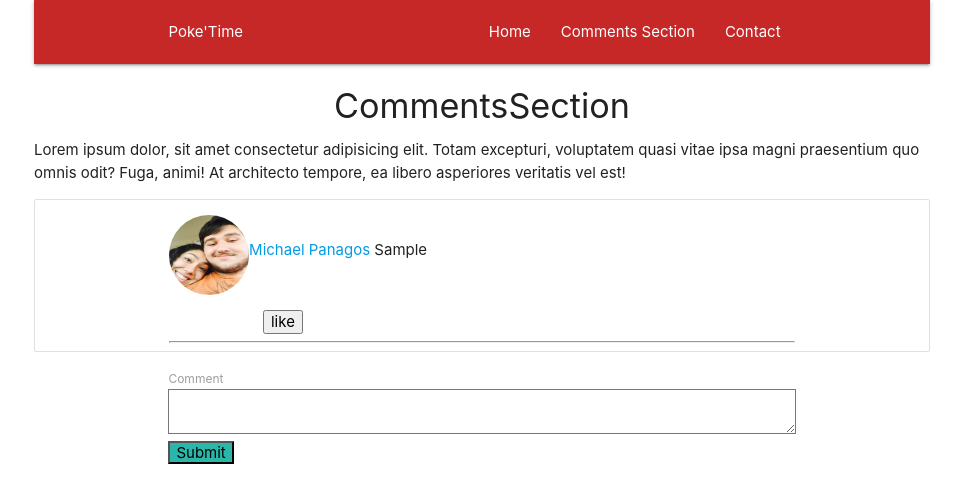
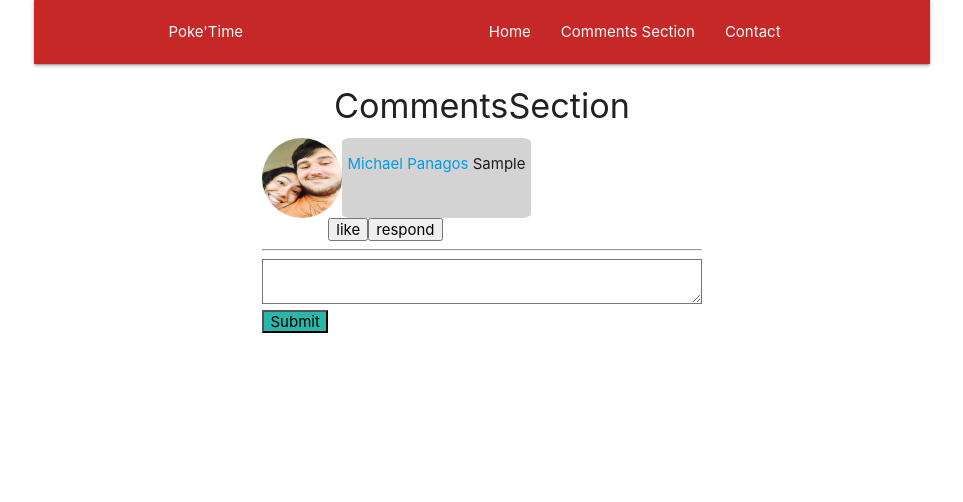
Before and after one commit to mikePanagos/reactsinglepagetest, a React (Create React App) app: page /CommentsSection in a window 1280 px wide. Both pictures are taken after typing "Sample" into the empty fields and a click on the button "Submit". Shown: the top 502 px of the page, without its empty margins (158-1121 px from the left). Built offline with nearby package versions, Linux system fonts and the light colour scheme; the HTML template or start-up script is replaced by a standard one.

Commit message:
adding more funciton to comm and look

```diff
--- a/src/components/CommentForm.js
+++ b/src/components/CommentForm.js
@@ -4,31 +4,36 @@ import React, { Component } from 'react'
 
 class CommentForm extends Component {
     state = {
-        author:'',comment: '',likes:0,commentsOnThisComment:[]
+        author: '', comment: '', likes: 0, commentsOnThisComment: [], isSubComment: false, show: false
     }
-    handleChange=(e)=>  {
-            this.setState({ comment:e.target.value });
+    handleChange = (e) => {
+        this.setState({ comment: e.target.value });
 
     }
-    handleSubmit=(e)=> {
+    handleSubmit = (e) => {
         e.preventDefault();
-        if(!this.props.sub){
-            this.props.addComment(this.state);}
-        else{
-            this.props.addSubComment(this.props.masterComment,this.state);
+        // console.log(this.props.sub);
+
+        if (!this.props.sub) {
+            this.props.addComment(this.state, false, null);
+            this.setState({ comment: '' });
+        } else{
+            // console.log(this.props.mainComment);
+
+            this.props.addComment(this.props.mainComment, true, this.state);
+            this.setState({ comment: '' });
         }
-        this.setState({comment:''});
-     }
-            render() {
-            return(
+    }
+    render() {
+        return (
             <div className="container ">
-                    <form onSubmit={this.handleSubmit} >
-                        <label htmlFor="">Comment</label>
-                          <textarea name="" id="commentfield" cols="30" rows="10 "onChange={this.handleChange}value = { this.state.comment }></textarea>
+                <form onSubmit={this.handleSubmit} >
+                    {/* <input type="text"onChange={this.handleChange} value={this.state.comment}/> */}
+                    <textarea name="" id="commentfield" cols="30" rows="10 " onChange={this.handleChange} value={this.state.comment}></textarea>
                     <button>Submit</button>
                 </form>
-                </div>)
-                }
+            </div>)
+    }
 }
 
 
--- a/src/components/Comments.js
+++ b/src/components/Comments.js
@@ -1,55 +1,42 @@
 import React from 'react'
 import pic from "../pics/IMG_1535.JPG"
-import  './piccss.css';
+import './piccss.css';
 import CommentForm from './CommentForm';
+import SubComments from './SubComments';
+
 
 // TODO: fix show command for each comment
 
-const Comments=({comments,like,addSubComment,commentONAComment})=>
-{
+const Comments = ({ comments, like, showCommentForm, addComment }) => {
 
-
-        //get all comments in renderable shape
-        const comment=comments.map(comment=>{
-            //get all comments on comments in renderablel shape
-            let subComment=comments.map(comment=>{
-                let sub=comment.commentsOnThisComment;
-                console.log(sub);
-
-                if(!sub.length===0)
-                {return(
-                    <div className="container"key={sub.key}>
-                        <p><img align="middle" className="pic" src={pic} alt="pic"/>
-                        <a href="https://www.facebook.com"htmlFor="">Michael Panagos </a>{sub.comment}</p>
-                        <div className="likeedit container">
-                            <label htmlFor="">{(sub.likes!==0)?sub.likes:null}</label><button onClick={()=>{like(sub)}}>like</button>
-                            {/* {(!state.show)?<button onClick={()=>{commentONAComment(sub)}}>comment</button>:null}
-                            {(state.show)?<CommentForm masterComment={sub}sub={true}addSubComment={addSubComment}/>:null} */}
-
+    //get all comments in renderable shape
+    const comment = comments.map(comment => {
+        //get all comments on comments in renderablel shape
+        return (
+            <div className="container" key={comment.key}>
+                <div className="rowC">
+                    <img align="middle" className="pic" src={pic} alt="pic" />
+                    <div className="commentsection">
+                    <p><a href="https://www.facebook.com" htmlFor="">Michael Panagos </a>
+                        {comment.comment}</p>
                         </div>
-                        <hr/>
-                    </div>
-                    );}else{return null;}
-                });
-        return(
-            <div className="container"key={comment.key}>
-                <p><img align="middle" className="pic" src={pic} alt="pic"/>
-                <a href="https://www.facebook.com"htmlFor="">Michael Panagos </a>{comment.comment}</p>
+                </div>
                 <div className="likeedit container">
-                    <label htmlFor="">{(comment.likes!==0)?comment.likes:null}</label><button onClick={()=>{like(comment)}}>like</button>
-                    {/* {(!state.show)?<button onClick={()=>{commentONAComment(comment)}}>comment</button>:null}
-                    {(state.show)?<CommentForm masterComment={comment}sub={true}addSubComment={addSubComment}/>:null} */}
-                    {subComment}
+                    <label htmlFor="">{(comment.likes !== 0) ? comment.likes : null}</label>
+                    <button onClick={() => { like(comment, false) }}>like</button>
+                    {(comment.commentsOnThisComment.length > 0) ? <SubComments addComment={addComment} showCommentForm={showCommentForm} like={like} comments={comment.commentsOnThisComment} /> : null}
+                    {(comment.show) ? <CommentForm mainComment={comment} addComment={addComment} sub={true} /> : null}
+                    {(!comment.show) ? <button onClick={() => { showCommentForm(comment) }}>respond</button> : null}
                 </div>
-                <hr/>
-            </div>
-            );
-    });
-            return(
-            <div className="todos collection">
-                {comment}
+                <hr />
             </div>
         );
+    });
+    return (
+        <div className="todos ">
+            {comment}
+        </div>
+    );
 }
 
 export default Comments;
--- a/src/components/CommentsSection.js
+++ b/src/components/CommentsSection.js
@@ -12,49 +12,74 @@ import Comments from './Comments';
 
 class CommentsSection extends Component {
     state = {
-        comments:[
+        comments: [
 
         ]
     }
-    addComment=(comment)=>{
-        comment.key=Math.random();
-        let comments =[...this.state.comments,comment];
-        this.setState({comments});
+    addComment = (comment, isSubComment, subComment) => {
+        let comments
+        if (isSubComment) {
+            subComment.key = Math.random();
+            subComment.isSubComment = true;
+            comments = [...this.state.comments];
+            comments.map(com => {
+                if (com.key === comment.key) {
+                    com.commentsOnThisComment = [...com.commentsOnThisComment, subComment];
                 }
-    addSubComment=(comment,subcomment)=>{
-        subcomment.key=Math.random();
-        let comments =[...this.state.comments];
-        comments=comments.map(com=>{
-            comment.commentsOnThisComment=(com.key===comment.key)?[...comment.commentsOnThisComment,subcomment]:comment.commentsOnThisComment;
                 return com;
             })
-        console.log(comments);
-        this.setState({comments});
+            comment.show = false;
+        } else {
+            comment.key = Math.random();
+            comment.isSubComment = false;
+            comments = [...this.state.comments, comment];
         }
-    like= (comment)=>{
-        let comments=[...this.state.comments];
-        comments=comments.map((com)=>{
-            console.log(com.key===comment.key);
-
-            com.likes=(com.key===comment.key)?com.likes+1:com.likes;
-            return com;
-        });
-        console.log(comments);
-        this.setState({comments});
-    }
-    commentONAComment=()=>{
-        console.log("stuff about to go down");
+        this.setState({ comments })
 
     }
-    render(){
+    like = (comment, sub) => {
+        let comments
+        if (!sub) {
+            comments = [...this.state.comments];
+            for (let i = 0; i < comments.length; i++) {
+
+                if (comment.key === comments[i].key) {
+                    comments[i].likes++;
+                }
+            }
+        } else {
+            comments = [...this.state.comments];
+            for (let i = 0; i < comments.length; i++) {
+                if(comments[i].commentsOnThisComment){
+                for (let j = 0; j < comments[i].commentsOnThisComment.length; j++) {
+                    if (comment.key === comments[i].commentsOnThisComment[j].key) {
+                        comments[i].commentsOnThisComment[j].likes++;
+                    }
+                }}
+            }
+        }
+        this.setState({ comments });
+    }
+    showCommentForm = ({ key }) => {
+        let comments = [...this.state.comments];
+        comments = comments.map(comment => {
+            if (comment.key === key) {
+                comment.show = true;
+            }
+            return comment;
+        })
+        this.setState({ comments });
+
+    }
+    render() {
         return (
-        <div className="">
+            <div className="container">
                 <h4 className="center">CommentsSection</h4>
-            <p>Lorem ipsum dolor, sit amet consectetur adipisicing elit. Totam excepturi, voluptatem quasi vitae ipsa magni praesentium quo omnis odit? Fuga, animi! At architecto tempore, ea libero asperiores veritatis vel est!</p>
-            <Comments addSubComment={this.addSubComment} comments={this.state.comments}like={this.like}/>
-            <CommentForm addComment={this.addComment}/>
+                <Comments addComment={this.addComment} showCommentForm={this.showCommentForm} like={this.like} comments={this.state.comments} />
+                <CommentForm sub={false} addComment={this.addComment} />
             </div>
-        );}
+        );
+    }
 }
 
 
--- /dev/null
+++ b/src/components/SubComments.js
@@ -0,0 +1,47 @@
+import React from 'react'
+import pic from "../pics/IMG_1535.JPG"
+import './piccss.css';
+// import CommentForm from './CommentForm';
+
+// TODO: fix show command for each comment
+
+const SubComments = ({ comments, like, showCommentForm, addComment }) => {
+
+    //get all comments in renderable shape
+    let comment = null;
+
+    if (comments.length > 0) {
+        comment=comments.map(comment => {
+                //console.log(comment);
+
+            //get all comments on comments in renderablel shape
+            return (
+                <div className="" key={comment.key}>
+                <div className="rowC">
+                    <img align="middle" className="pic" src={pic} alt="pic" />
+                    <div className="commentsection">
+                    <p><a href="https://www.facebook.com" htmlFor="">Michael Panagos </a>
+                        {comment.comment}</p>
+                        </div>
+                </div>
+                    <div className="likeedit container">
+                        <label htmlFor="">{(comment.likes !== 0) ? comment.likes : null}</label>
+                        <button onClick={() => { like(comment,true) }}>like</button>
+                        {/* {(!comment.show) ? <button onClick={() => { showCommentForm(comment) }}>comment</button> : null}
+                        {(comment.show) ? <CommentForm mainComment={comment} addComment={addComment} sub={true} /> : null} */}
+                    </div>
+                    <hr />
+                </div>
+            );
+        });
+    }else{
+        comment = null;
+    }
+    return (
+        <div className="subComments ">
+            {comment}
+        </div>
+    );
+}
+
+export default SubComments;
--- a/src/components/piccss.css
+++ b/src/components/piccss.css
@@ -3,3 +3,13 @@
     width: 80px;
     border-radius: 50%;
 }
+.rowC{display:flex; flex-direction:row;}
+
+.commentsection{
+    background: lightgray;
+    border-radius: 5%;
+    padding-left: 5px;
+    padding-right: 5px;
+    padding-bottom: 5px;
+
+}
```
Lines whose indentation alone changed are shown as unchanged.
